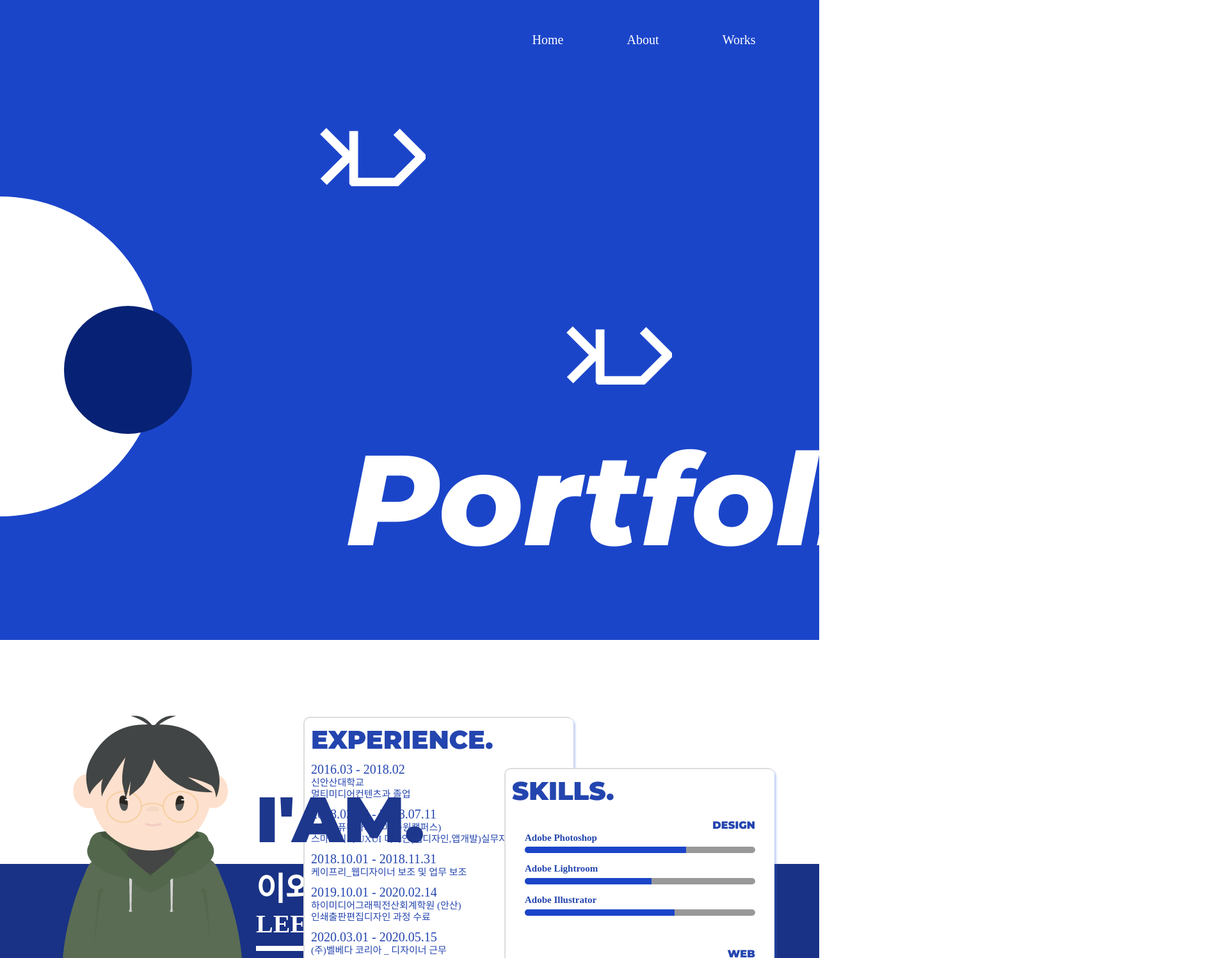
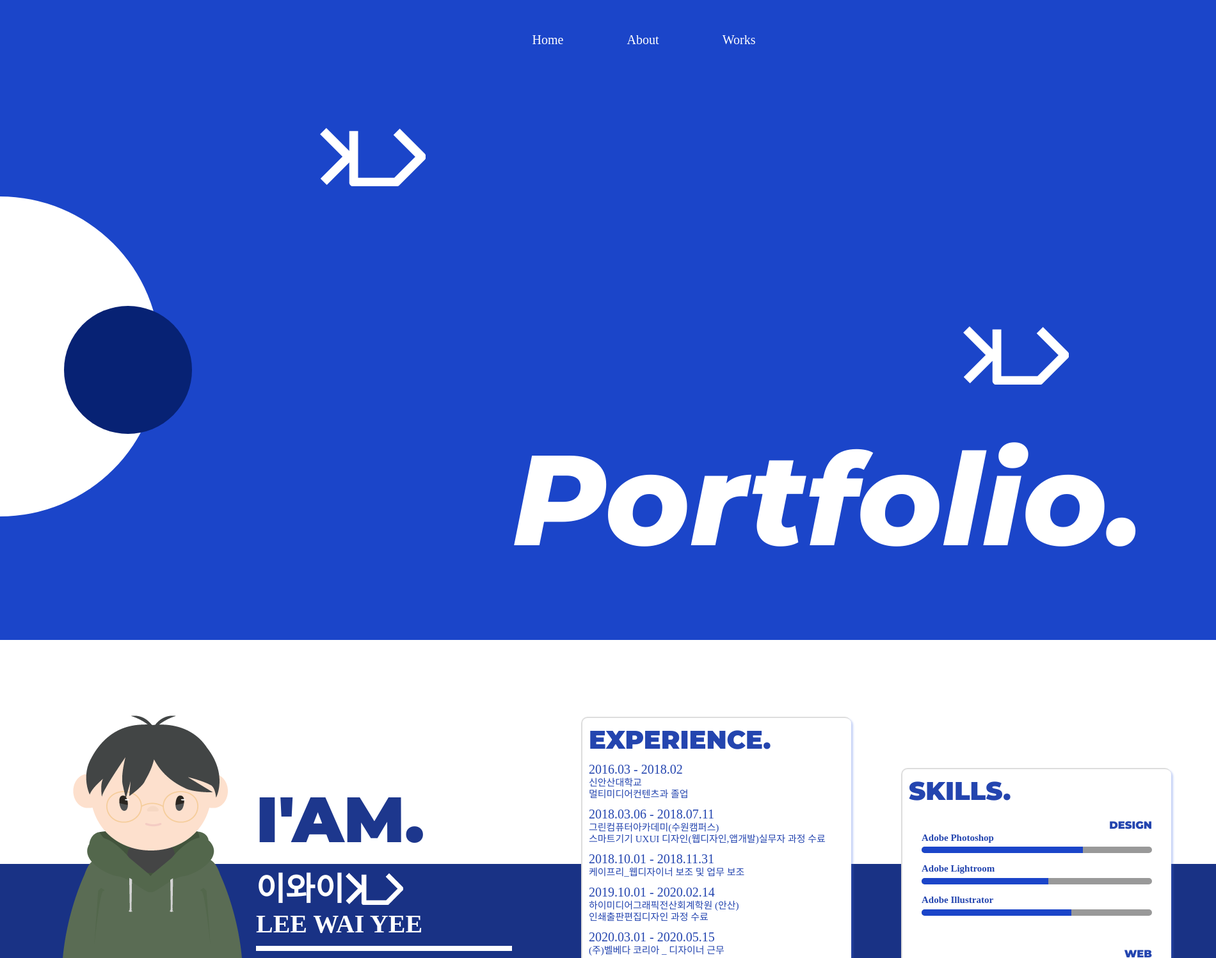
Before and after one commit to linvi451/portfolio, a plain HTML site: page index.html in a window 1280 px wide. Shown: the top 1497 px of the page at 64% size, 1900 px wide, since content can reach past the window. Drawn offline with Linux system fonts and the light colour scheme; a web font is replaced by a local one.

Commit message:
전체 비율 수정

```diff
--- a/css/main.css
+++ b/css/main.css
@@ -1,8 +1,11 @@
 @import url(reset.css);
 body{
+    width:100%;
+    min-width:1900px;
     font-family: 'Pretendard';
     scroll-behavior: smooth;
 }
+
 section#main{
     width:100%;
     height:1000px;
@@ -67,7 +70,7 @@ nav>a:hover::after{
     height:90px;
 }
 #main>#logo{
-    width:50%;
+    width:1000px;
     position:absolute;
     font-family: 'Montserrat';
     right:100px;
```
Also changed, not shown: lndex.html (+0 -1 lines).
